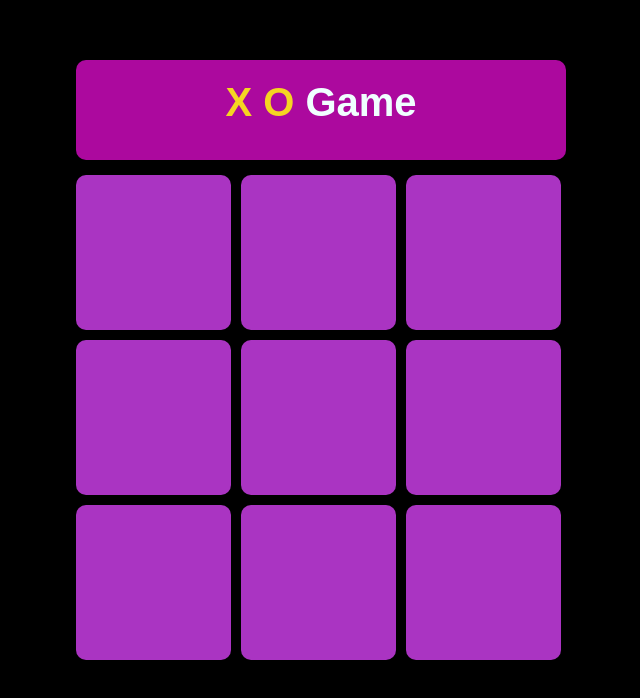
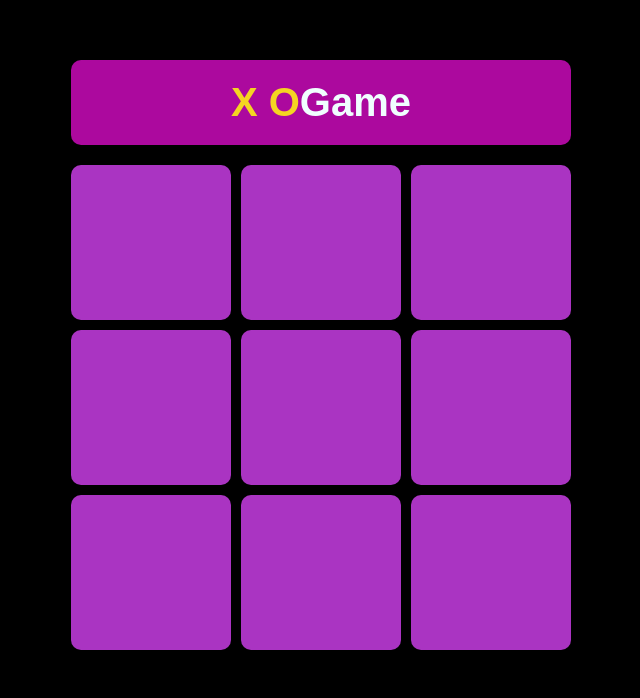
Before and after one commit to Alilouspamzz/xogame-, a plain HTML site: page index.html in a window 1280 px wide. Shown: the whole page, without its empty margins (319-959 px from the left). Drawn offline with Linux system fonts and the light colour scheme.

Commit message:
"Fixed some styling"

```diff
--- a/index.html
+++ b/index.html
@@ -8,16 +8,16 @@
     </head>
     <body>
         <div class="game">
-      <div class="title"><span>X O</span> Game</div>
-      <div onclick="game(this.id)" class="square" id="item1"></div>
-      <div onclick="game(this.id)" class="square" id="item2"></div>
-      <div onclick="game(this.id)" class="square" id="item3"></div>
-      <div onclick="game(this.id)" class="square" id="item4"></div>
-      <div onclick="game(this.id)" class="square" id="item5"></div>
-      <div onclick="game(this.id)" class="square" id="item6"></div>
-      <div onclick="game(this.id)" class="square" id="item7"></div>
-      <div onclick="game(this.id)" class="square" id="item8"></div>
-      <div onclick="game(this.id)" class="square" id="item9"></div>
+            <div class="title center"><span>X O</span> Game</div>
+            <div onclick="game(this.id)" class="square center" id="item1"></div>
+            <div onclick="game(this.id)" class="square center" id="item2"></div>
+            <div onclick="game(this.id)" class="square center" id="item3"></div>
+            <div onclick="game(this.id)" class="square center" id="item4"></div>
+            <div onclick="game(this.id)" class="square center" id="item5"></div>
+            <div onclick="game(this.id)" class="square center" id="item6"></div>
+            <div onclick="game(this.id)" class="square center" id="item7"></div>
+            <div onclick="game(this.id)" class="square center" id="item8"></div>
+            <div onclick="game(this.id)" class="square center" id="item9"></div>
         </div>
         <script src="main.js"></script>
     </body>
--- a/main.js
+++ b/main.js
@@ -13,6 +13,7 @@ function game(id) {
         turn = "x";
         title.innerHTML = "X turn";
     }
+    element.classList.add("disable");
     winner();
 }
 
@@ -67,7 +68,8 @@ function winner() {
         square[7] != "" &&
         square[8] != "" &&
         square[9] != "" &&
-    count == 0  ) {
+        count == 0
+    ) {
         title.innerHTML = "Drow";
         setInterval(function () {
             title.innerHTML += ".";
--- a/style.css
+++ b/style.css
@@ -7,42 +7,54 @@ body {
     background-color: black;
 }
 .title {
+    box-sizing: border-box;
     padding: 20px;
-  width: 450px;
-  margin: auto auto 10px auto;
-  height: 60px;
+    margin-bottom: 10px;
     border-radius: 10px;
-  text-align: center;
     font-weight: 700;
     font-size: 40px;
     color: azure;
     background-color: #ac099e;
+    grid-column-start: 1;
+    grid-column-end: 4;
+    width: 100%;
 }
 .game {
     width: 500px;
     margin: 60px auto;
     font-family: Arial, Helvetica, sans-serif;
+    display: grid;
+    grid-template-columns: repeat(3, 1fr);
+    gap: 10px;
 }
 span {
     color: #f5d522;
 }
 .square {
-  width: 155px;
+    width: 100%;
     height: 155px;
-  float: left;
-  margin: 5px;
     color: white;
-  text-align: center;
     font-size: 110px;
     border-radius: 10px;
     background-color: #aa34c2;
     transition: 0.3s;
+    cursor: pointer;
+}
+
+.square.disable {
+    cursor: not-allowed;
 }
 
 .square:hover {
     transform: scaleX(1.03);
     background-color: #ac099e;
     border: wheat 1px sol;
+}
+
+.center {
+    display: flex;
+    justify-content: center;
+    align-items: center;
 }
 
 @media (max-width: 450px) {
@@ -52,14 +64,12 @@ span {
         font-family: Arial, Helvetica, sans-serif;
     }
     .square {
-    width: 90px;
+        width: 100%;
         height: 90px;
-    float: left;
-    margin: 5px;
         font-size: 80px;
     }
     .title {
-    width: 255px;
+        width: 100%;
         margin: auto auto 10px;
         font-weight: 600;
         font-size: 45px;
```
Lines whose indentation alone changed are shown as unchanged.
